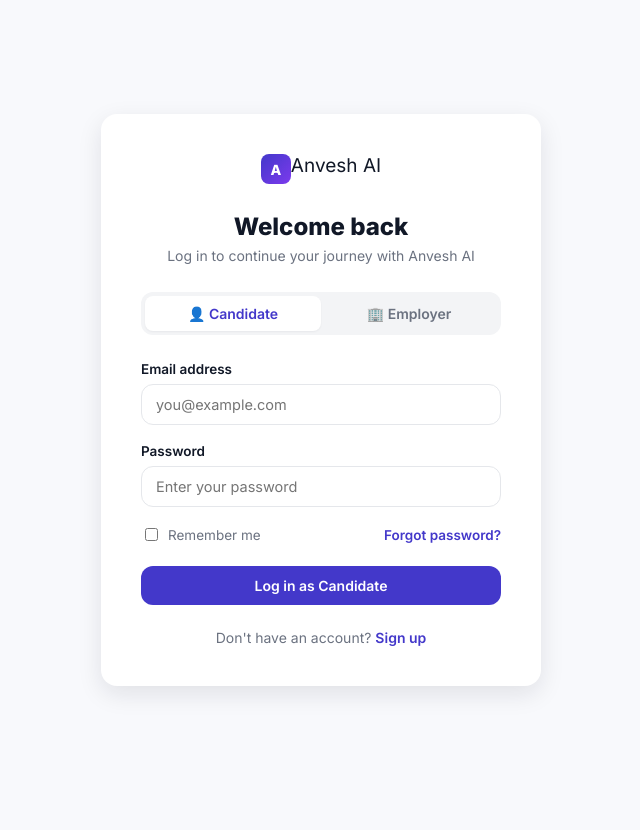
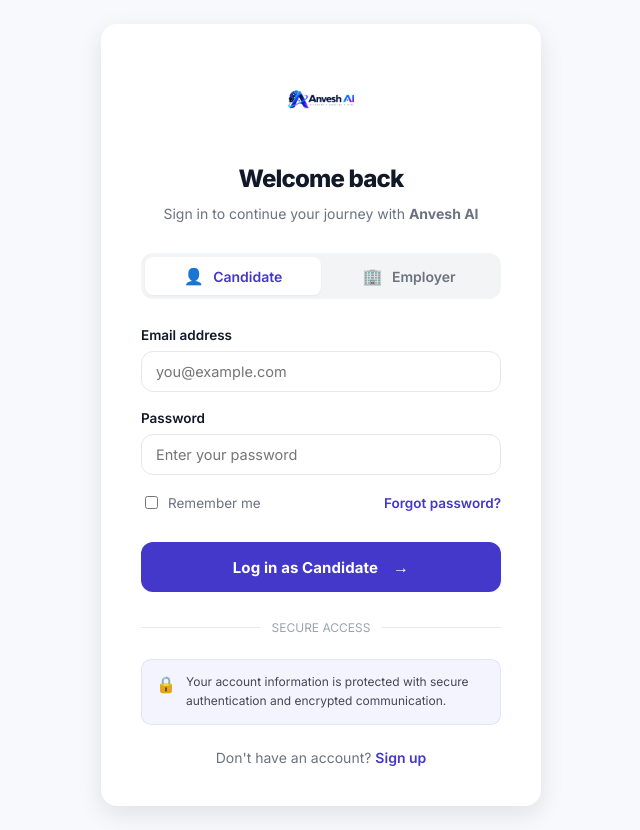
Before and after one commit to Nishant9764/AnveshAI_Portal, a Flask app: page /login in a window 1280 px wide. Shown: the whole page, without its empty margins (319-959 px from the left). Before the commit the page ends 693 px from the top, so only its background shows below. Run offline with Flask 3, Linux system fonts and the light colour scheme; some libraries are stand-ins or nearby versions.

Commit message:
updated login

```diff
--- a/templates/login.html
+++ b/templates/login.html
@@ -1,68 +1,202 @@
 {% extends "base.html" %} {% block title %}Log In - Anvesh AI{% endblock %} {%
 block content %}
+
 <div class="auth-page">
   <div class="auth-card">
-    <a href="{{ url_for('index') }}" class="logo" style="display: flex">
-      <span class="logo-mark">A</span>
-      <span>Anvesh AI</span>
-    </a>
-    <h1>Welcome back</h1>
-    <p class="auth-subtitle">Log in to continue your journey with Anvesh AI</p>
+    <!-- Brand Logo -->
+    <div
+      style="
+        width: 100%;
+        display: flex;
+        align-items: center;
+        justify-content: center;
+        text-align: center;
+        margin: 0 auto 28px;
+        padding: 0;
+      "
+    >
+      <img
+        src="{{ url_for('static', filename='images/anvesh-ai-logo.png') }}"
+        alt="Anvesh AI"
+        class="logo-mark"
+        style="
+          display: block !important;
+          width: 72px !important;
+          height: 72px !important;
+          max-width: 72px !important;
+          object-fit: contain !important;
+          object-position: center !important;
 
-    <div class="role-toggle">
+          margin: 0 auto !important;
+          padding: 0 !important;
+
+          border: none !important;
+          border-radius: 0 !important;
+          background: transparent !important;
+          box-shadow: none !important;
+        "
+      />
+    </div>
+
+    <!-- Heading -->
+    <h1 style="text-align: center; margin-bottom: 10px; letter-spacing: -0.8px">
+      Welcome back
+    </h1>
+
+    <p
+      class="auth-subtitle"
+      style="text-align: center; line-height: 1.6; margin-bottom: 28px"
+    >
+      Sign in to continue your journey with
+      <strong>Anvesh AI</strong>
+    </p>
+
+    <!-- Role Selection -->
+    <div class="role-toggle" style="margin-bottom: 28px">
       <a
         href="{{ url_for('login', role='candidate') }}"
         class="{{ 'active' if role == 'candidate' else '' }}"
+        aria-label="Log in as Candidate"
       >
-        &#128100; Candidate
+        <span style="font-size: 16px; margin-right: 6px">&#128100;</span>
+        Candidate
       </a>
+
       <a
         href="{{ url_for('login', role='employer') }}"
         class="{{ 'active' if role == 'employer' else '' }}"
+        aria-label="Log in as Employer"
       >
-        &#127970; Employer
+        <span style="font-size: 16px; margin-right: 6px">&#127970;</span>
+        Employer
       </a>
     </div>
 
+    <!-- Login Form -->
     <form method="POST" action="{{ url_for('login') }}">
+      <!-- Preserve role -->
       <input type="hidden" name="role" value="{{ role }}" />
+
+      <!-- Email -->
       <div class="form-group">
-        <label for="email">Email address</label>
+        <label
+          for="email"
+          style="font-weight: 600; margin-bottom: 8px; display: block"
+        >
+          Email address
+        </label>
+
         <input
           type="email"
           id="email"
           name="email"
           class="form-control"
           placeholder="you@example.com"
+          autocomplete="email"
           required
         />
       </div>
+
+      <!-- Password -->
       <div class="form-group">
-        <label for="password">Password</label>
+        <label
+          for="password"
+          style="font-weight: 600; margin-bottom: 8px; display: block"
+        >
+          Password
+        </label>
+
         <input
           type="password"
           id="password"
           name="password"
           class="form-control"
           placeholder="Enter your password"
+          autocomplete="current-password"
           required
         />
       </div>
+
+      <!-- Form Options -->
       <div class="form-options">
         <label class="checkbox-label">
-          <input type="checkbox" name="remember" /> Remember me
+          <input type="checkbox" name="remember" />
+          <span>Remember me</span>
         </label>
-        <a href="#">Forgot password?</a>
+
+        <a href="#" style="font-weight: 600; text-decoration: none">
+          Forgot password?
+        </a>
       </div>
-      <button type="submit" class="btn btn-primary btn-block">
+
+      <!-- Login Button -->
+      <button
+        type="submit"
+        class="btn btn-primary btn-block"
+        style="
+          margin-top: 8px;
+          min-height: 50px;
+          font-size: 15px;
+          font-weight: 700;
+          letter-spacing: 0.1px;
+          transition: all 0.25s ease;
+        "
+      >
         Log in as {{ 'Candidate' if role == 'candidate' else 'Employer' }}
+        <span style="margin-left: 7px; font-size: 16px">&rarr;</span>
       </button>
     </form>
 
+    <!-- Divider -->
+    <div
+      style="
+        display: flex;
+        align-items: center;
+        gap: 12px;
+        margin: 28px 0 24px;
+        color: #9ca3af;
+        font-size: 12px;
+      "
+    >
+      <span
+        style="flex: 1; height: 1px; background: currentColor; opacity: 0.25"
+      ></span>
+
+      <span>SECURE ACCESS</span>
+
+      <span
+        style="flex: 1; height: 1px; background: currentColor; opacity: 0.25"
+      ></span>
+    </div>
+
+    <!-- Security Message -->
+    <div
+      style="
+        display: flex;
+        align-items: flex-start;
+        gap: 10px;
+        padding: 13px 14px;
+        border-radius: 10px;
+        background: rgba(79, 70, 229, 0.06);
+        border: 1px solid rgba(79, 70, 229, 0.1);
+        margin-bottom: 24px;
+      "
+    >
+      <span style="font-size: 16px; line-height: 1.4"> &#128274; </span>
+
+      <span style="font-size: 12px; line-height: 1.55; opacity: 0.78">
+        Your account information is protected with secure authentication and
+        encrypted communication.
+      </span>
+    </div>
+
+    <!-- Signup -->
     <div class="auth-footer-link">
       Don't have an account?
-      <a href="{{ url_for('signup', role=role) }}">Sign up</a>
+
+      <a href="{{ url_for('signup', role=role) }}"> Sign up </a>
     </div>
   </div>
 </div>
+
 {% endblock %}
```
Also changed, not shown: static/images/anvesh-ai-logo.png (added).
